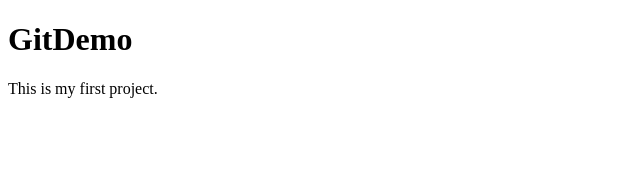
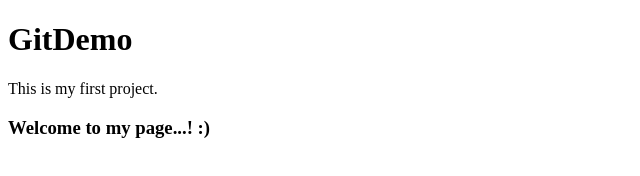
Before and after one commit to divyeshchudasama/gitDemo, a plain HTML site: page index.html in a window 1280 px wide. Shown: the whole page, without its empty margins (0-640 px from the left). Drawn offline with Linux system fonts and the light colour scheme.

Commit message:
first push from new branch

```diff
--- a/index.html
+++ b/index.html
@@ -9,5 +9,6 @@
 <body>
     <h1>GitDemo</h1>
     <p>This is my first project.</p>
+    <h3>Welcome to my page...! :)</h3>
 </body>
 </html>
```
